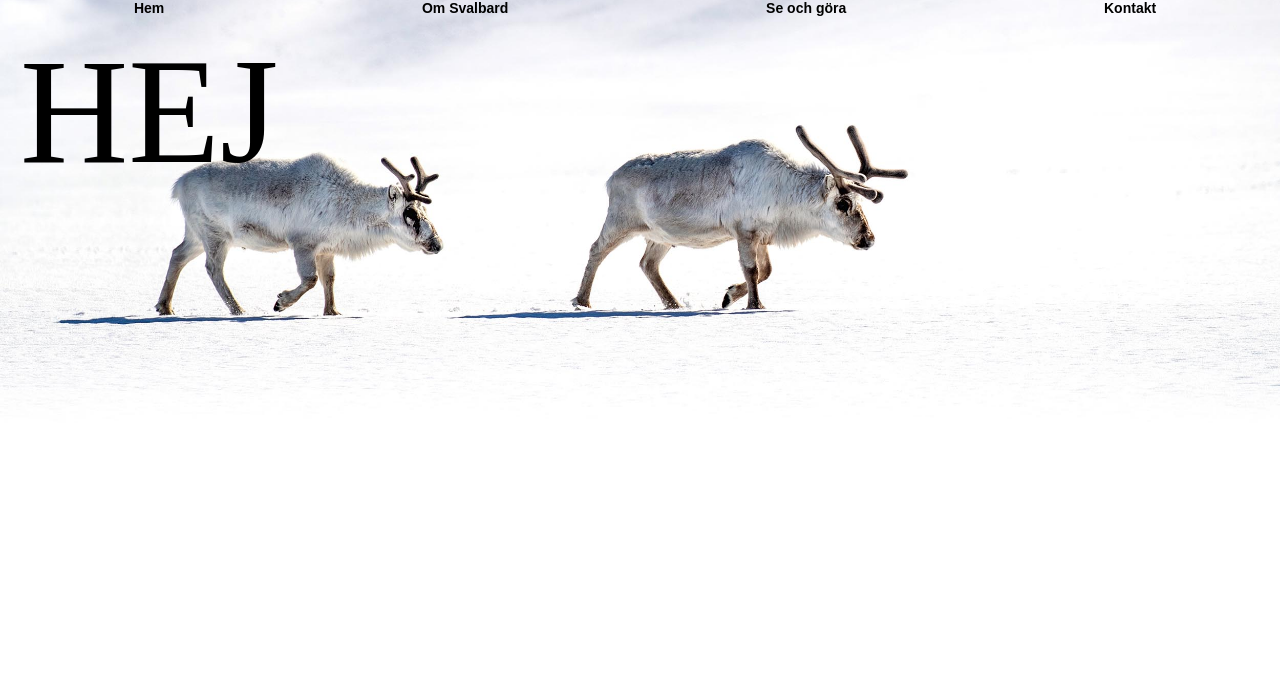
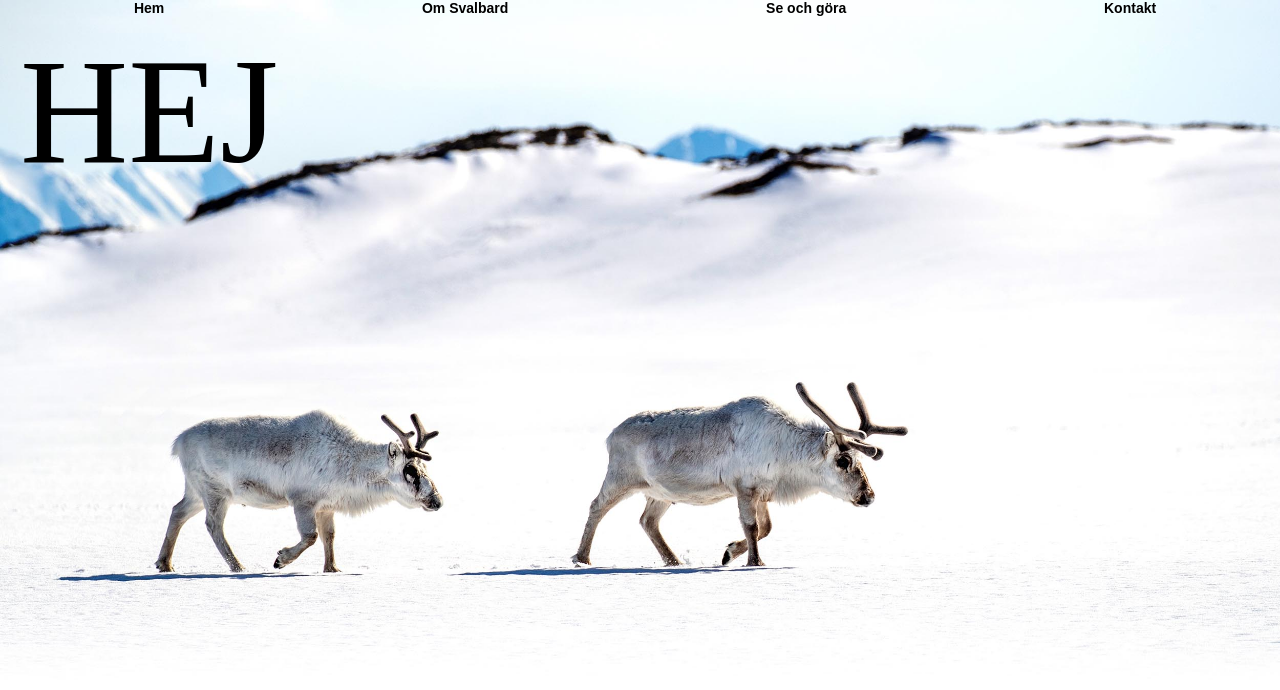
Before and after one commit to omnidream/webpageU1, a plain HTML site: page index.htm in a window 1280 px wide. Drawn offline with Linux system fonts and the light colour scheme.

Commit message:
Update style.css

```diff
--- a/assets/css/style.css
+++ b/assets/css/style.css
@@ -8,11 +8,9 @@ h1, h2, h3, h4, h5, h6
 
     background-image: url("/assets/img/hero.jpg");
     height: 50%;
-    background-position: center;
+    background-position: cover;
     background-repeat: no-repeat;
     background-size: cover;
-
-
   }
 
   .hero-text {
```
